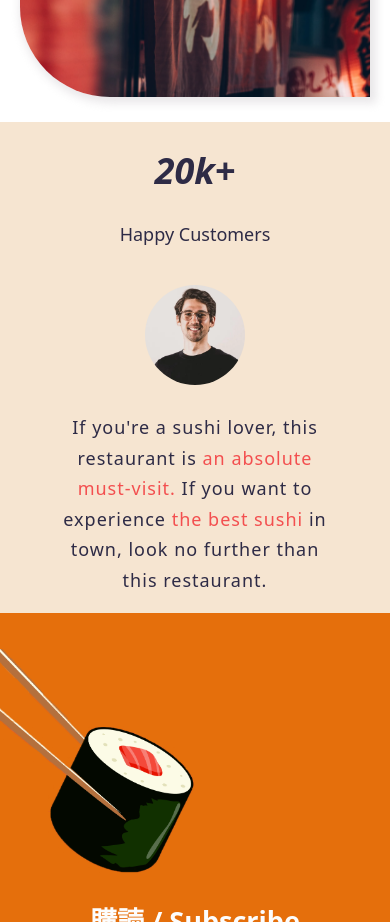
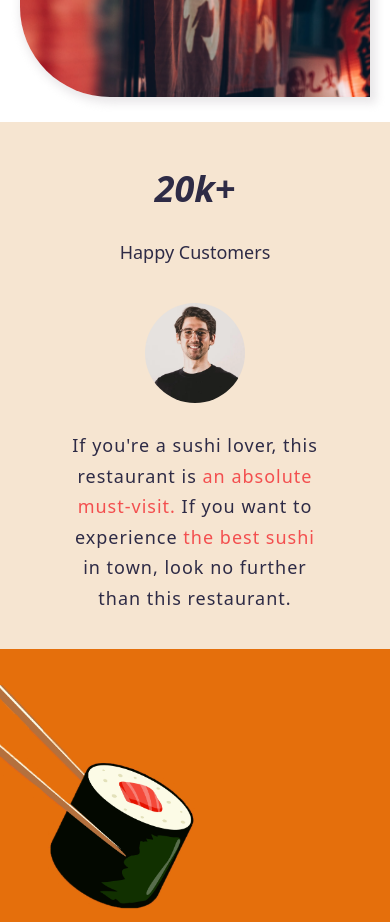
Before and after one commit to janaiscoding/shopping-cart, a React (Create React App) app: page / in a window 390 px wide. Shown: the part 7640-8562 px from the top of the page. Built offline with nearby package versions, Linux system fonts and the light colour scheme.

Commit message:
Fix testm banner, add popup animation on adding to cart

```diff
--- a/src/components/ItemCard.js
+++ b/src/components/ItemCard.js
@@ -2,6 +2,14 @@ import React from "react";
 import Banner from "../assets/products/banner.png";
 import "../styles/cardstyle.css";
 const ItemCard = ({ product, handleAdd }) => {
+  const handleCartAnimation = (e) => {
+    const image = e.target.parentNode.childNodes[1];
+    image.style.transform = "scale(1.1)";
+    setTimeout(() => {
+      image.style.transform = "scale(1)";
+    }, 100);
+  };
+
   return (
     <div className="product-card">
       <div className="banner">
@@ -17,7 +25,16 @@ const ItemCard = ({ product, handleAdd }) => {
       />
       <p className="product-name">{product.name}</p>
       <p className="product-price"> ¥ {product.price}</p>
-      <button className="order-button" aria-label="add product in your cart" onClick={() => handleAdd(product, 1)}>Add to Cart</button>
+      <button
+        className="order-button"
+        aria-label="add product in your cart"
+        onClick={(e) => {
+          handleAdd(product, 1);
+          handleCartAnimation(e);
+        }}
+      >
+        Add to Cart
+      </button>
     </div>
   );
 };
--- a/src/pages/Testimonials.js
+++ b/src/pages/Testimonials.js
@@ -5,7 +5,8 @@ import "../styles/testimonial.css";
 const Testimonials = () => {
   return (
 
-      <div className="section-testimonials">
+      <div className="section section-testimonials-handler">
+        <div className="section-testimonials">
         <div className="customers-number">
           <div className="number"> 20k+</div>
           <p className="description">Happy Customers</p>
@@ -32,7 +33,7 @@ const Testimonials = () => {
           </div>
         </div>
       </div>
-
+      </div>
   );
 };
 
--- a/src/styles/testimonial.css
+++ b/src/styles/testimonial.css
@@ -1,4 +1,7 @@
-
+.section-testimonials-handler {
+  width: 100%;
+  background-color: var(--main-yellow);
+}
 .section-testimonials {
   display: flex;
   color: var(--main-blue);
@@ -39,10 +42,13 @@
   letter-spacing: 1px;
 }
 @media (max-width: 600px) {
-
-  .section-testimonials {
+  .section-testimonials-handler{
     margin: 10px -10px;
     padding:1em;
+    width: fit-content;
+  }
+  .section-testimonials {
+    padding: 1em;
     flex-direction: column;
     justify-content: space-between;
     align-items: center;
```
